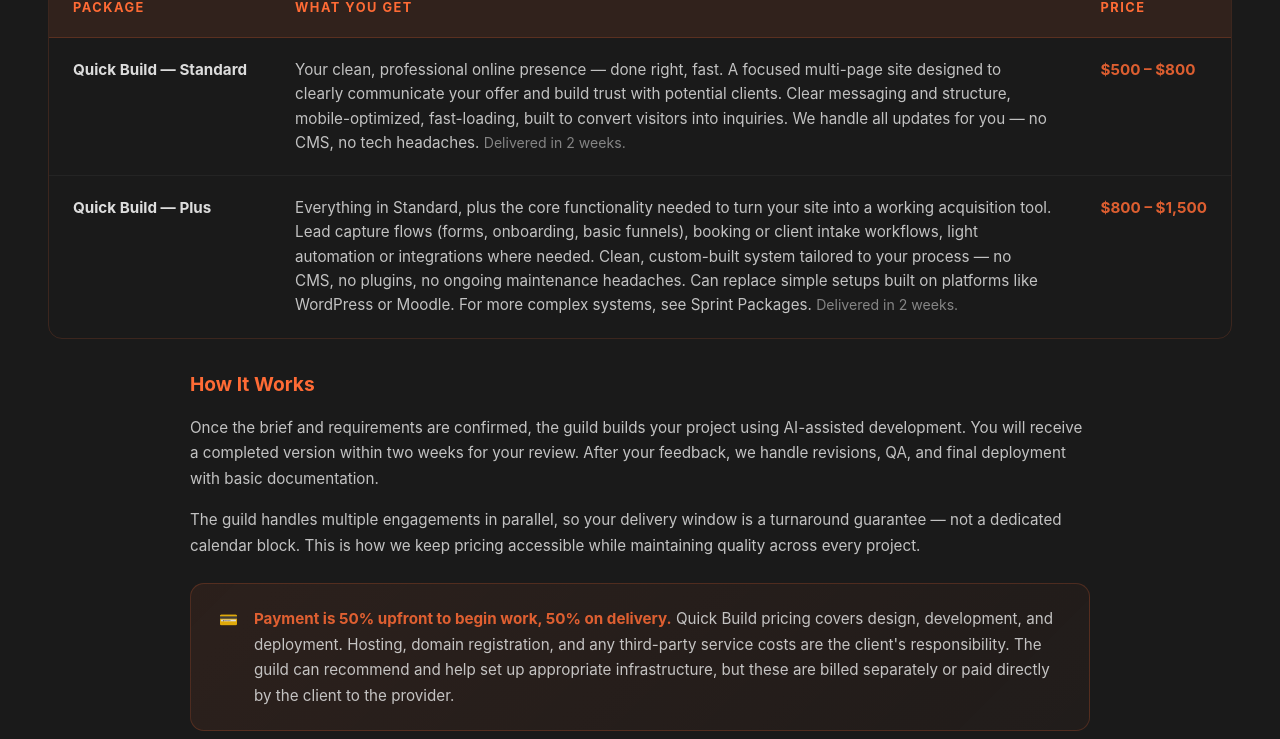
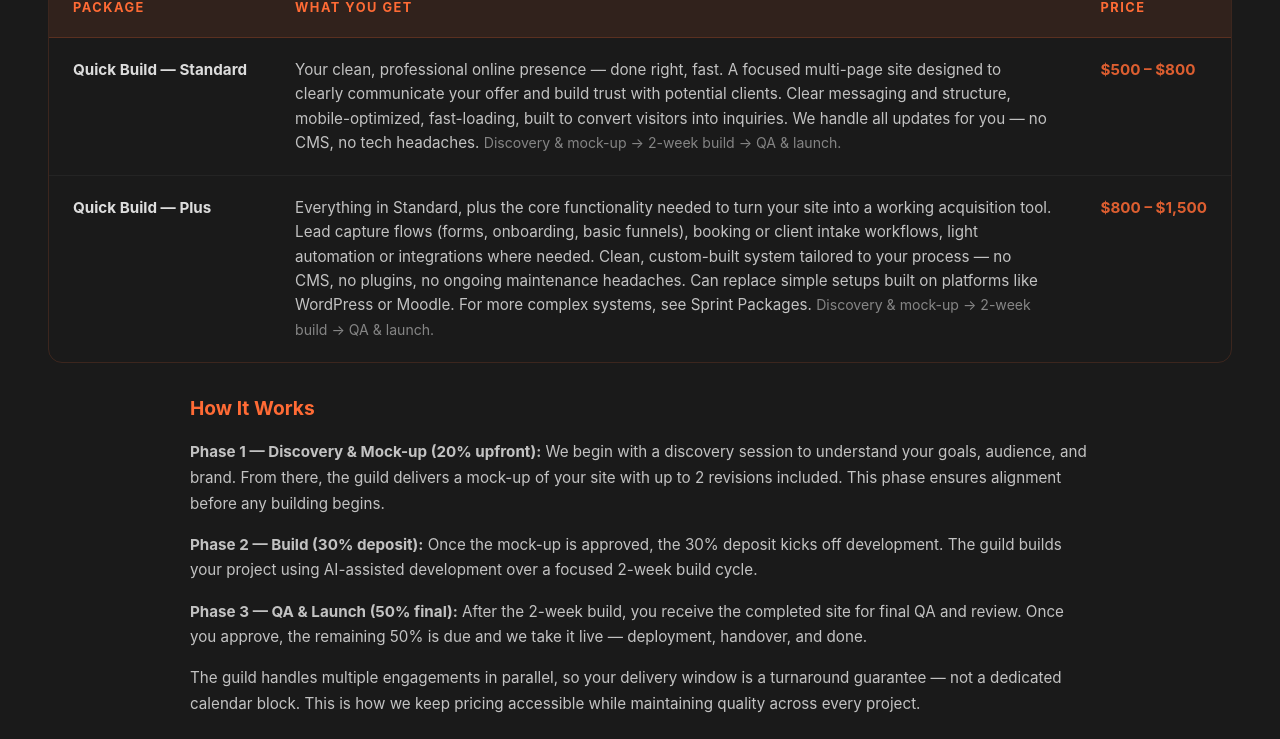
Before and after one commit to skill-wanderer/skill-wanderer-landing-page, a Nuxt app: page /work-with-us/pricing in a window 1280 px wide. Shown: the part 5673-6412 px from the top of the page. Built offline with nearby package versions, Linux system fonts and the light colour scheme.

Commit message:
Delete structure.txt

```diff
--- a/pages/work-with-us/pricing.vue
+++ b/pages/work-with-us/pricing.vue
@@ -292,12 +292,12 @@
             <tbody>
               <tr>
                 <td><span class="package-name">Quick Build — Standard</span></td>
-                <td>Your clean, professional online presence — done right, fast. A focused multi-page site designed to clearly communicate your offer and build trust with potential clients. Clear messaging and structure, mobile-optimized, fast-loading, built to convert visitors into inquiries. We handle all updates for you — no CMS, no tech headaches. <span class="payment-split">Delivered in 2 weeks.</span></td>
+                <td>Your clean, professional online presence — done right, fast. A focused multi-page site designed to clearly communicate your offer and build trust with potential clients. Clear messaging and structure, mobile-optimized, fast-loading, built to convert visitors into inquiries. We handle all updates for you — no CMS, no tech headaches. <span class="payment-split">Discovery &amp; mock-up → 2-week build → QA &amp; launch.</span></td>
                 <td><span class="price-range">$500 – $800</span></td>
               </tr>
               <tr>
                 <td><span class="package-name">Quick Build — Plus</span></td>
-                <td>Everything in Standard, plus the core functionality needed to turn your site into a working acquisition tool. Lead capture flows (forms, onboarding, basic funnels), booking or client intake workflows, light automation or integrations where needed. Clean, custom-built system tailored to your process — no CMS, no plugins, no ongoing maintenance headaches. Can replace simple setups built on platforms like WordPress or Moodle. For more complex systems, see Sprint Packages. <span class="payment-split">Delivered in 2 weeks.</span></td>
+                <td>Everything in Standard, plus the core functionality needed to turn your site into a working acquisition tool. Lead capture flows (forms, onboarding, basic funnels), booking or client intake workflows, light automation or integrations where needed. Clean, custom-built system tailored to your process — no CMS, no plugins, no ongoing maintenance headaches. Can replace simple setups built on platforms like WordPress or Moodle. For more complex systems, see Sprint Packages. <span class="payment-split">Discovery &amp; mock-up → 2-week build → QA &amp; launch.</span></td>
                 <td><span class="price-range">$800 – $1,500</span></td>
               </tr>
             </tbody>
@@ -308,9 +308,17 @@
           <div class="quick-build-detail-block">
             <h4>How It Works</h4>
             <p>
-              Once the brief and requirements are confirmed, the guild builds your project using AI-assisted development.
-              You will receive a completed version within two weeks for your review.
-              After your feedback, we handle revisions, QA, and final deployment with basic documentation.
+              <strong>Phase 1 — Discovery &amp; Mock-up (20% upfront):</strong> We begin with a discovery session to understand your goals,
+              audience, and brand. From there, the guild delivers a mock-up of your site with up to 2 revisions included.
+              This phase ensures alignment before any building begins.
+            </p>
+            <p>
+              <strong>Phase 2 — Build (30% deposit):</strong> Once the mock-up is approved, the 30% deposit kicks off development.
+              The guild builds your project using AI-assisted development over a focused 2-week build cycle.
+            </p>
+            <p>
+              <strong>Phase 3 — QA &amp; Launch (50% final):</strong> After the 2-week build, you receive the completed site for
+              final QA and review. Once you approve, the remaining 50% is due and we take it live — deployment, handover, and done.
             </p>
             <p>
               The guild handles multiple engagements in parallel, so your delivery window is a turnaround guarantee —
@@ -322,7 +330,7 @@
             <span class="info-icon">💳</span>
             <div>
               <span>
-                <strong>Payment is 50% upfront to begin work, 50% on delivery.</strong>
+                <strong>Payment: 20% upfront (discovery &amp; mock-up) → 30% after mock-up approval (build) → 50% on final approval (go live).</strong>
                 Quick Build pricing covers design, development, and deployment. Hosting, domain registration, and any
                 third-party service costs are the client's responsibility. The guild can recommend and help set up
                 appropriate infrastructure, but these are billed separately or paid directly by the client to the provider.
```
